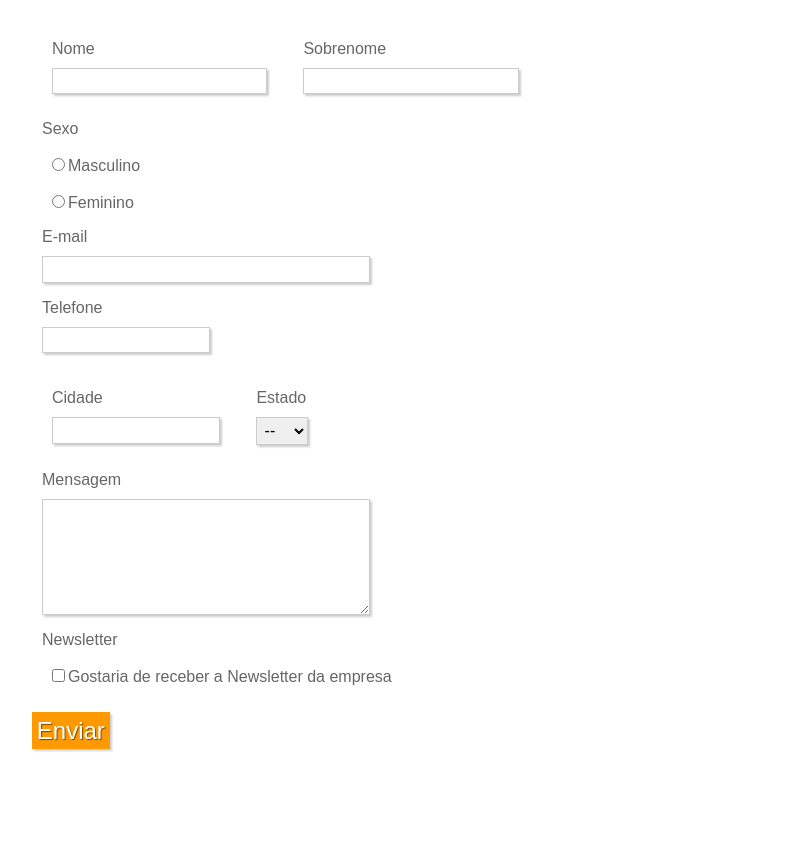
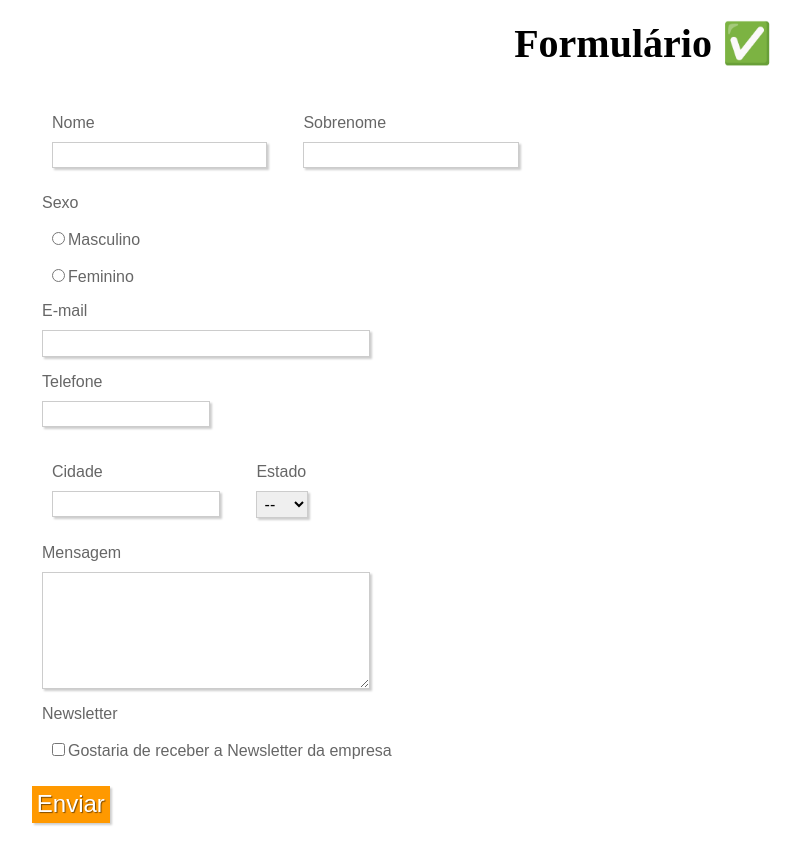
Before and after one commit to Caioo08/Formularios, a plain HTML site: page index.html in a window 1280 px wide. Shown: the whole page, without its empty margins (8-809 px from the left). Before the commit the page ends 800 px from the top, so only its background shows below. Drawn offline with Linux system fonts and the light colour scheme.

Commit message:
2 commit
Fiz algumas alterações, mas a aula terminou, não consegui fazer tudo que queria

```diff
--- a/index.html
+++ b/index.html
@@ -4,9 +4,10 @@
     <meta charset="UTF-8">
     <meta name="viewport" content="width=device-width, initial-scale=1.0">
     <link rel="stylesheet" href="style.css">
-    <title>Document</title>
+    <title>Formulários</title>
 </head>
 <body>
+    <h1>Formulário &#9989;</h1>
     <form action="#" method="post">
 
         <fieldset class="grupo">
--- a/style.css
+++ b/style.css
@@ -69,3 +69,8 @@ fieldset.grupo .campo{
 .botao, select, label.checkbox{
     cursor: pointer;
 }
+h1{
+    text-align: center;
+    font-family: 'Roboto Slab', serif;
+    font-size: 2.5em;
+}
```
